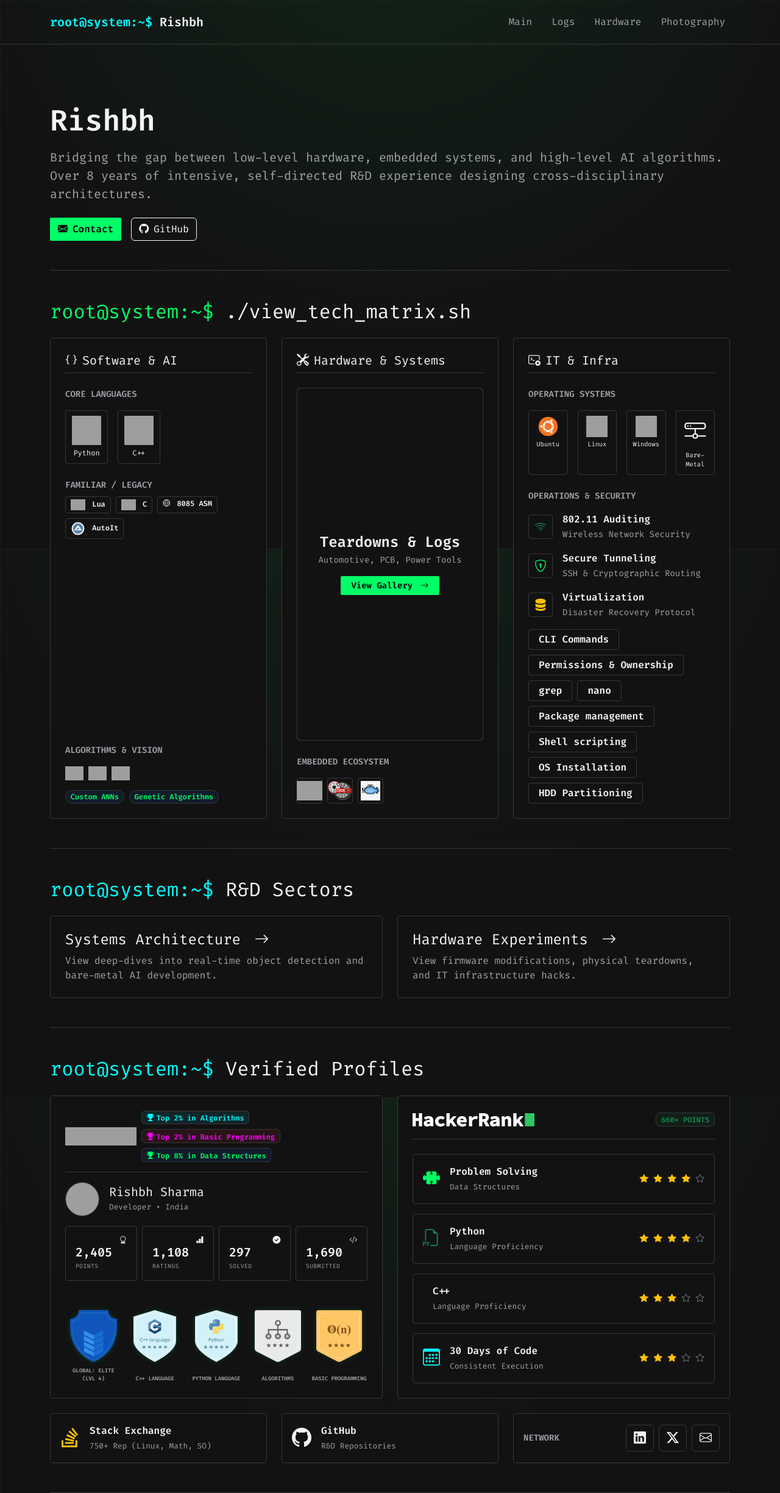
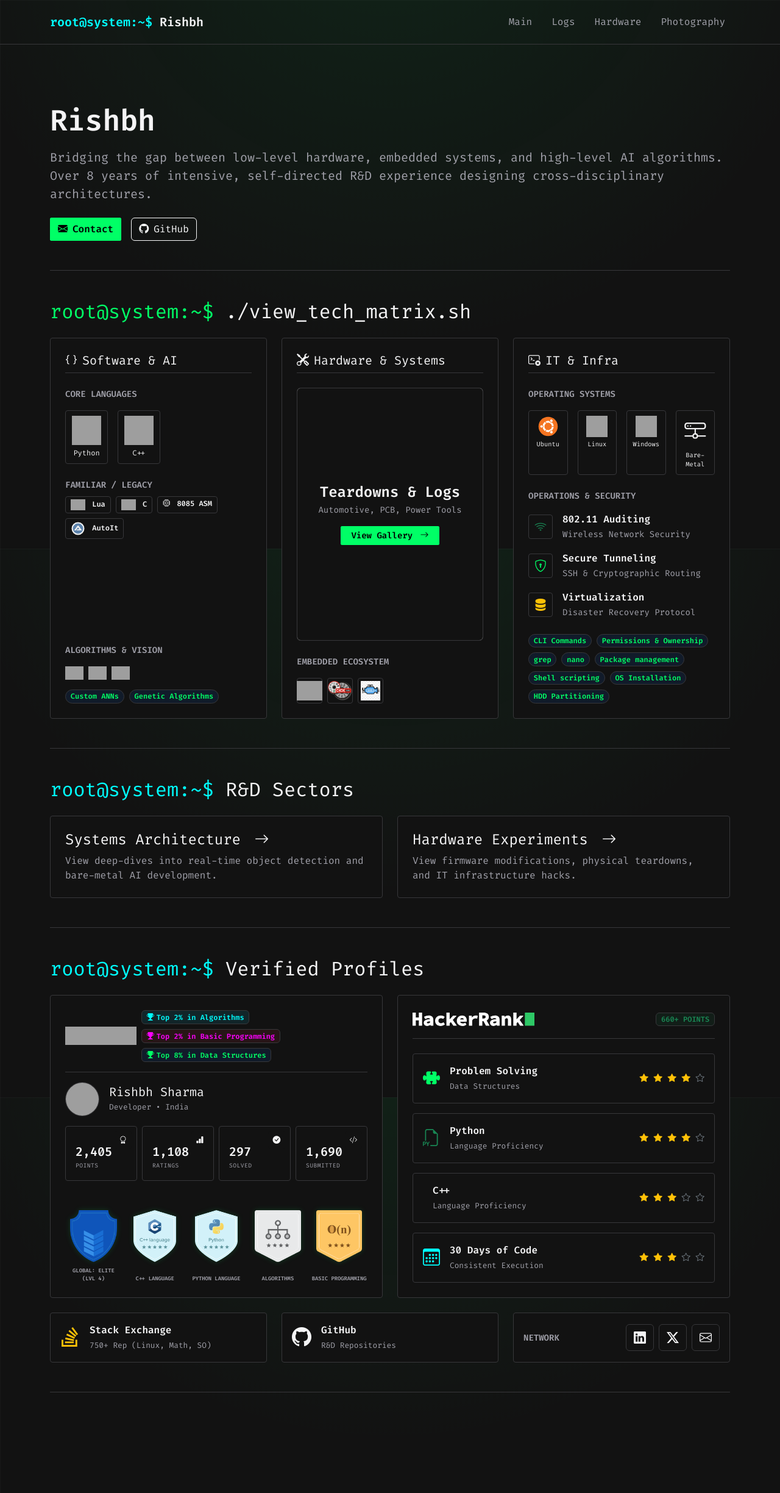
Before and after one commit to CodeRSTech/coderstech.github.io, a Jekyll site: the page built from index.md, in a window 1280 px wide. Shown: the whole page at 61% size. Built offline with Jekyll 4.4.1, drawn with Linux system fonts in a browser that asks for light colours; after the commit the page ends 2284 px from its top, so only the background shows below that; grey boxes are pictures that could not be loaded.

Commit message:
minor fixes

```diff
--- a/_includes/skill_mat.html
+++ b/_includes/skill_mat.html
@@ -114,9 +114,9 @@
             {% endfor %}
           </ul>
         </div>
-        <div class="mt-3 d-flex flex-wrap gap-2">
+        <div class="mt-4 d-flex gap-2 flex-wrap">
           {% for tag in site.data.matrix.it_infra.tags %}
-          <span class="badge bg-black border border-secondary text-light px-3 py-2 fs-6">{{ tag }}</span>
+            <span class="badge rounded-pill bg-primary bg-opacity-10 text-primary border border-primary">{{ tag }}</span>
           {% endfor %}
         </div>
       </div>
```
